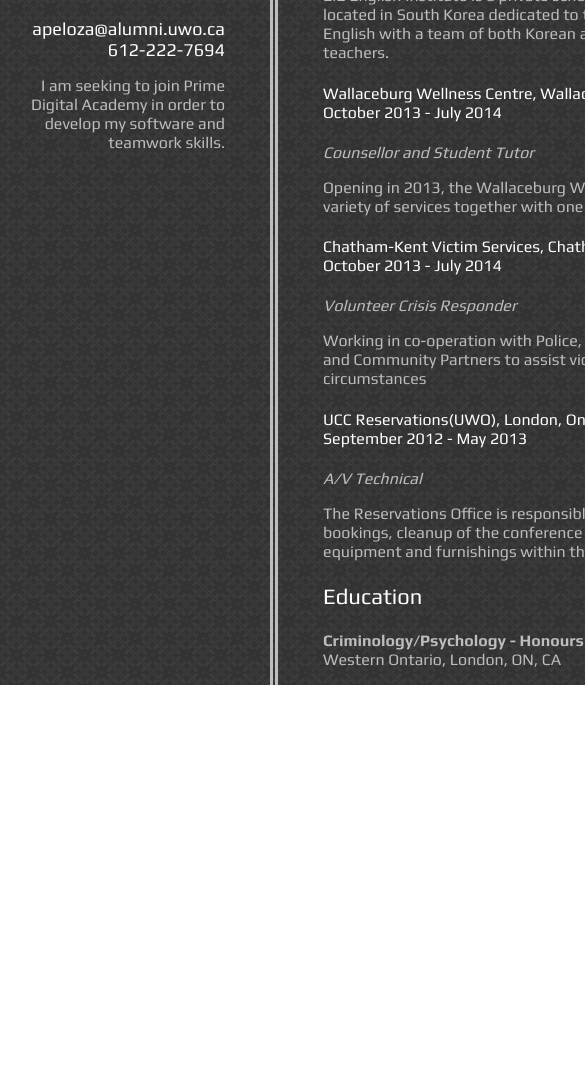
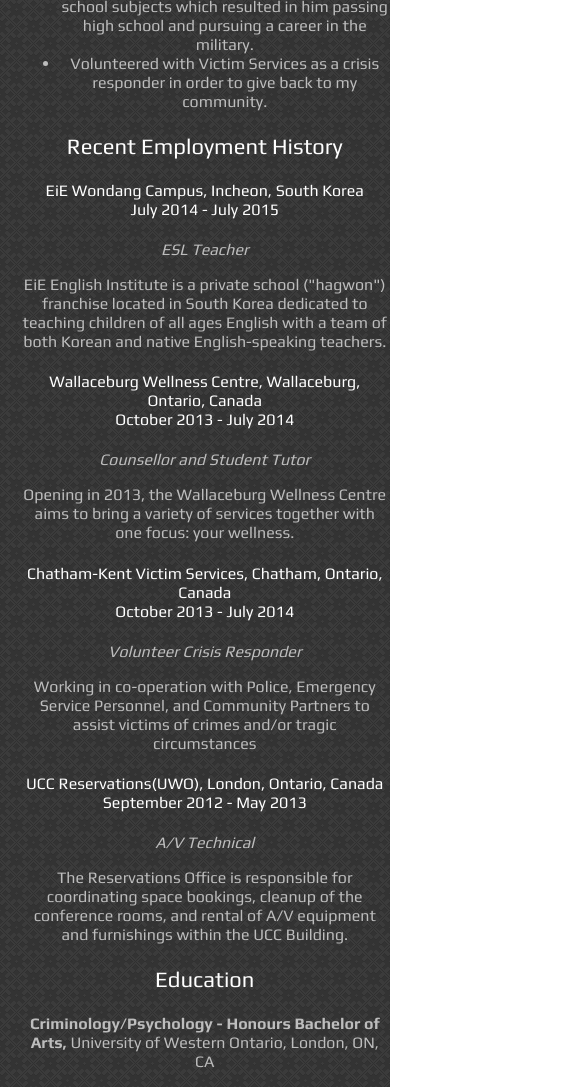
Before and after one commit to apeloza/apeloza.github.io, a plain HTML site: page index.html in a window 390 px wide. Shown: the part 381-1468 px from the top of the page, 585 px wide, since content can reach past the window. Before the commit the page ends 1066 px from the top, so only its background shows below. Drawn offline with nearby package versions, Linux system fonts and the light colour scheme.

Commit message:
Updated/Responsive
Added text transition effect, added reactive layout for phones/tablets.
Cleaned up html.

```diff
--- a/assets/stylesheets/main.css
+++ b/assets/stylesheets/main.css
@@ -17,7 +17,6 @@
 	display:block;
 	max-width: 100%;
 	margin-bottom:10px;
-	padding-top:20px;
 }
 
 /* -----------------------------------
@@ -27,6 +26,7 @@
 .container {
 	width:900px;
 	margin:0 auto;
+	padding-top:22px;
 }
 
 .col-1-3, .col-2-3{
@@ -58,7 +58,7 @@
 h1, h2, h3,h4{
 
 	font-weight:300;
-	color:#fff;
+	color:#FFF;
 }
 
 h1{
@@ -76,3 +76,35 @@
 h3{
 	font-size:22px;
 }
+
+
+.bullet-point{
+color:#BDBDBD;
+-webkit-transition: color 0.7s ease-in;
+transition: color 0.7s ease-in;
+}
+
+.bullet-point:hover{
+color: #FFF;
+}
+
+/*---------------------------
+			MEDIA QUERY
+--------------------------*/
+
+
+@media (max-width: 600px) {
+	img {
+		display: none;
+	}
+	.col-1-3, .col-2-3 {
+		float: none;
+		margin: auto;
+		width: 100%;
+		border: none;
+		text-align: center;
+	}
+	.container {
+		width: 100%;
+	}
+}
--- a/index.html
+++ b/index.html
@@ -22,66 +22,66 @@
 			<img class="face" src="assets/images/anthony.jpg" alt="Anthony Peloza">
 			<h1>Anthony Peloza</h1>
 			<h2>apeloza@alumni.uwo.ca <br>612-222-7694</h2>
-			<p>I am seeking to join Prime Digital Academy in order to develop my software and teamwork skills.</p>
+			<p class= "bullet-point">I am seeking to join Prime Digital Academy in order to develop my software and teamwork skills.</p>
 	</header>
 
 	<!-- RIGHT SIDE -->
-	<div class="col-2-3">
+	<main class="col-2-3">
 		<!-- ACCOMPLISHMENTS -->
-		<div class="accomplishments">
+		<section class="accomplishments">
 			<h3>Selected Accomplishments</h3>
 			<ul>
-				<li>Taught English overseas for a year in South Korea and left an impact on the students I taught.</li>
-				<li>Tutored a struggling teen in various high school subjects which resulted in him passing high school and pursuing a career in the military.</li>
-				<li>Volunteered with Victim Services as a crisis responder in order to give back to my community.</li>
+				<li class= "bullet-point">Taught English overseas for a year in South Korea and left an impact on the students I taught.</li>
+				<li class= "bullet-point">Tutored a struggling teen in various high school subjects which resulted in him passing high school and pursuing a career in the military.</li>
+				<li class= "bullet-point">Volunteered with Victim Services as a crisis responder in order to give back to my community.</li>
 			</ul>
-		</div>
+		</section>
 
 <!-- EMPLOYMENT HISTORY -->
-<div class="employment">
+<section class="employment">
 
 	<h3>Recent Employment History</h3>
 
-	<div class="employment" id="korea">
+	<article class="employment">
 		<h4><strong>EiE Wondang Campus</strong>, Incheon, South Korea <br>July 2014 - July 2015</h4>
 		<em>ESL Teacher</em>
-		<p>EiE English Institute is a private school ("hagwon") franchise located in South Korea dedicated to teaching children of all ages English with a team of both Korean and native English-speaking teachers.</p>
-	</div>
+		<p class= "bullet-point">EiE English Institute is a private school ("hagwon") franchise located in South Korea dedicated to teaching children of all ages English with a team of both Korean and native English-speaking teachers.</p>
+	</article>
 
-	<div class="employment" id="wellness">
+	<article class="employment">
 		<h4><strong>Wallaceburg Wellness Centre</strong>, Wallaceburg, Ontario, Canada <br> October 2013 - July 2014 </h4>
 		<em>Counsellor and Student Tutor</em>
-		<p>Opening in 2013, the Wallaceburg Wellness Centre aims to bring a variety of services together with one focus: your wellness.</p>
+		<p class= "bullet-point">Opening in 2013, the Wallaceburg Wellness Centre aims to bring a variety of services together with one focus: your wellness.</p>
 
-	</div>
+	</article>
 
-	<div class="employment" id="victim">
+	<article class="employment">
 		<h4><strong>Chatham-Kent Victim Services</strong>, Chatham, Ontario, Canada <br> October 2013 - July 2014 </h4>
 		<em>Volunteer Crisis Responder</em>
-		<p>Working in co-operation with Police, Emergency Service Personnel, and Community Partners to assist victims of crimes and/or tragic circumstances</p>
+		<p class= "bullet-point">Working in co-operation with Police, Emergency Service Personnel, and Community Partners to assist victims of crimes and/or tragic circumstances</p>
 
-	</div>
+	</article>
 
-	<div class="employment" id="technical">
+	<article class="employment">
 		<h4><strong>UCC Reservations(UWO)</strong>, London, Ontario, Canada <br> September 2012 - May 2013 </h4>
 		<em>A/V Technical</em>
-		<p>The Reservations Office is responsible for coordinating space bookings, cleanup of the conference rooms, and rental of A/V equipment and furnishings within the UCC Building.</p>
+		<p class= "bullet-point">The Reservations Office is responsible for coordinating space bookings, cleanup of the conference rooms, and rental of A/V equipment and furnishings within the UCC Building.</p>
 
-	</div>
+	</article>
 
-</div>
+</section>
 
 <!-- EDUCATION -->
 
 
 
-	<div class="education">
+	<section class="education">
 		<h3>Education</h3>
-		<p><strong>Criminology/Psychology - Honours Bachelor of Arts, </strong>University of Western Ontario, London, ON, CA</p>
+		<p class= "bullet-point"><strong>Criminology/Psychology - Honours Bachelor of Arts, </strong>University of Western Ontario, London, ON, CA</p>
 
-	</div>
+	</section>
 
-</div>
+</main>
 
 </div>
 
```
